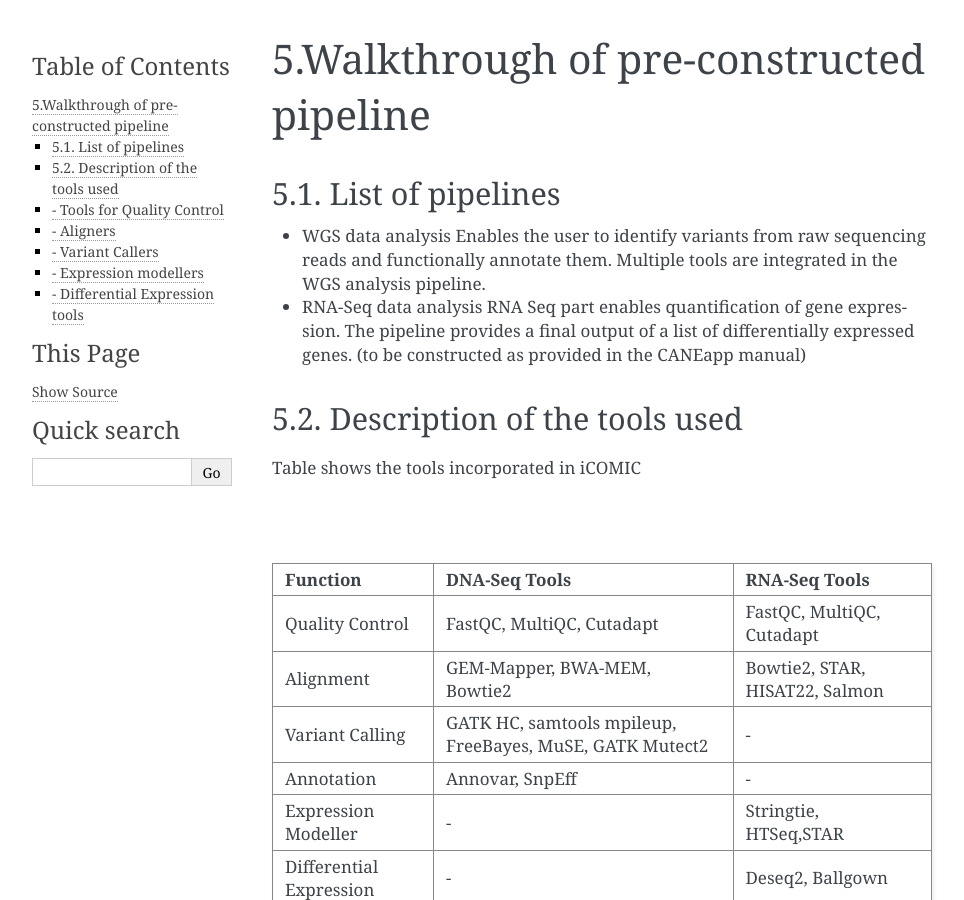
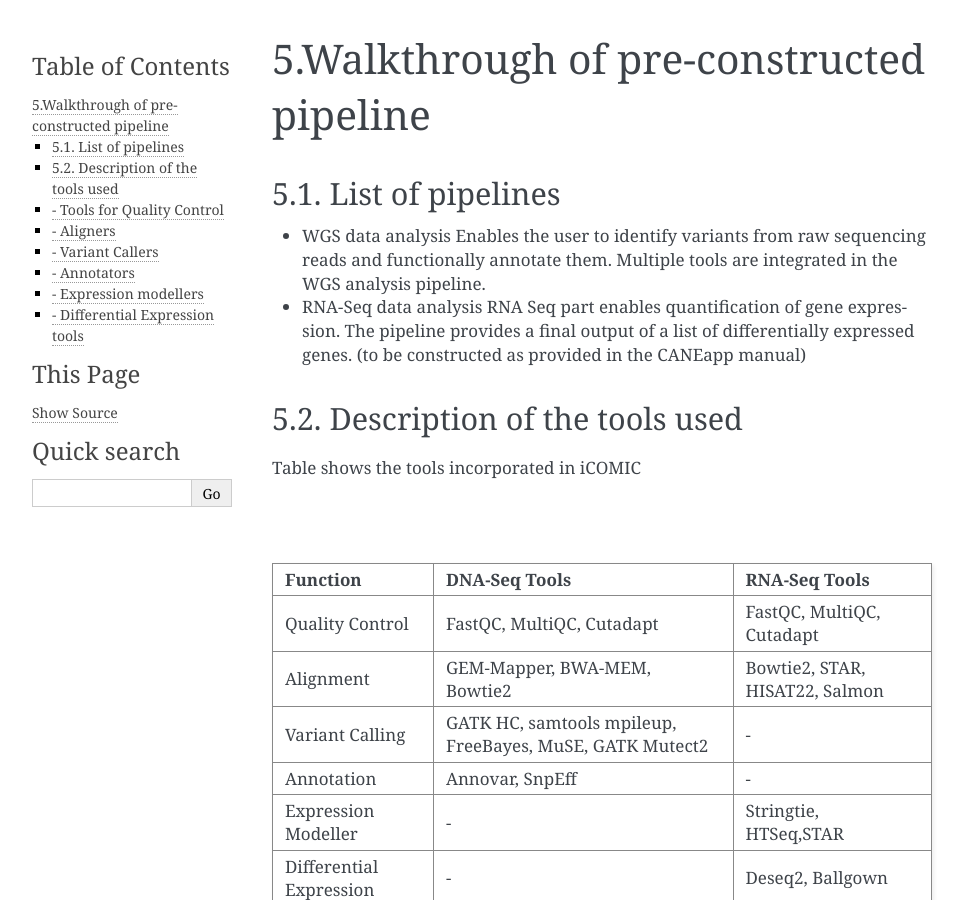
Before and after one commit to anjanaanilkumar1289/iCOMIC_doc, a Sphinx documentation site: the page built from docs/walkthrough.md, in a window 1280 px wide and 900 px high. Shown: the whole window, without its empty margins (148-1112 px from the left). Built offline with Sphinx 7.4.7, drawn with Linux system fonts in a browser that asks for light colours; some of the changed text lies outside the part shown.

Commit message:
Update walkthrough.md

```diff
--- a/docs/walkthrough.md
+++ b/docs/walkthrough.md
@@ -186,7 +186,7 @@
 
 MuSe is a tool that calls somatic point mutations in normal-tumor sample pairs using a Markov substitution model for evolution. More information about the tool can be found in[MuSE variant caller tool page](https://bioinformatics.mdanderson.org/public-software/muse/)
 
-- Annotators
+#### - Annotators
 1. SnpEff
 
 SnpEff tool performs genomic variant annotations and functional effect prediction. Key parameters for the tool SnpEff are listed below.  Detailed list of parameters is given in [SnpEff manual page](http://snpeff.sourceforge.net/SnpEff_manual.html#cmdline)
```
